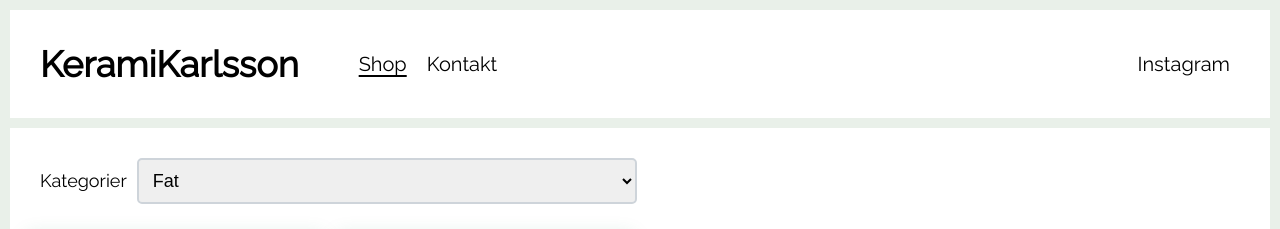
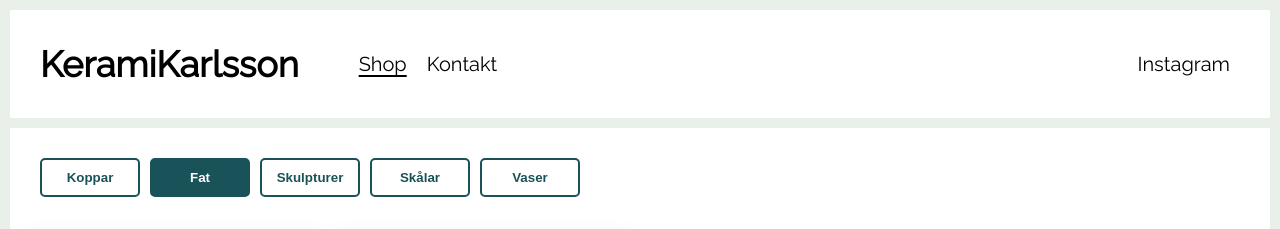
Before and after one commit to elinkarlsson/keramikarlsson, a React (Vite) app: page /shop/fat in a window 1280 px wide. Shown: the top 229 px of the page. Built offline with nearby package versions, Linux system fonts and the light colour scheme; grey boxes are pictures that could not be loaded.

Commit message:
Ändrat select till knappar.

```diff
--- a/src/App.css
+++ b/src/App.css
@@ -7,9 +7,11 @@
   --border-radius: 5px;
   --spacing: 10px;
   --spacing-xl: 20px;
+  --btn-color: #195258;
 }
 
-html, body {
+html,
+body {
   margin: 0px;
   height: 100%;
   font-size: 18px;
@@ -52,7 +54,7 @@ a {
 }
 
 .app {
-  font-family: "Raleway", sans-serif;
+  font-family: 'Raleway', sans-serif;
   background: var(--first-backgrund);
   padding-top: var(--spacing);
 }
@@ -60,7 +62,7 @@ a {
 .main {
   height: 100%;
   width: 100%;
-  background-color: var(--second-backgrund);;
+  background-color: var(--second-backgrund);
 }
 
 .row {
@@ -94,7 +96,6 @@ a {
   }
 }
 
-
 @media screen and (max-width: 700px) {
   .row {
     display: block;
--- a/src/Data/Data.Service.tsx
+++ b/src/Data/Data.Service.tsx
@@ -6,6 +6,6 @@ export const getProducts = () => products;
 
 export const getProduct = (id: number) => products.find(x => x.id == id);
 
-export const getProductsByCategory = (category: string) => category ? products.filter(x => x.category.toLowerCase() == category.toLowerCase()) : products;
+export const getProductsByCategory = (category: string[]) => category ? products.filter(x => category.includes(x.category)) : products;
 
 export const getCategories = () => categories;
--- a/src/Header/Header.css
+++ b/src/Header/Header.css
@@ -1,10 +1,10 @@
 .container {
-  padding:0 var(--spacing) var(--spacing) var(--spacing);
+  padding: 0 var(--spacing) var(--spacing) var(--spacing);
 }
 
 .header {
   padding: 30px;
-  background: var(--second-backgrund);;
+  background: var(--second-backgrund);
   display: flex;
   align-items: center;
 }
--- a/src/Home/Home.css
+++ b/src/Home/Home.css
@@ -29,7 +29,7 @@
   transform: scale(1);
   transition: all 0.3s ease-in-out;
   opacity: 1;
-  transition: .5s ease;
+  transition: 0.5s ease;
   backface-visibility: hidden;
 }
 
@@ -42,7 +42,7 @@
   top: 50%;
   left: 50%;
   text-align: center;
-  transition: .5s ease;
+  transition: 0.5s ease;
   opacity: 0;
   transform: translate(-50%, -50%);
   -ms-transform: translate(-50%, -50%);
--- a/src/Item/Item.css
+++ b/src/Item/Item.css
@@ -16,7 +16,7 @@
 
 .product-image-list {
   display: flex;
-  width: 100%
+  width: 100%;
 }
 
 .product-image-wrapper {
@@ -30,7 +30,7 @@
 
 .product-right-box {
   width: 50%;
-  padding: var(--spacing) var(--spacing) var(--spacing) var( --spacing-xl);
+  padding: var(--spacing) var(--spacing) var(--spacing) var(--spacing-xl);
 }
 
 @media screen and (max-width: 700px) {
--- a/src/Shop/Shop.css
+++ b/src/Shop/Shop.css
@@ -44,7 +44,7 @@ div.gallery img {
 }
 
 .clearfix:after {
-  content: "";
+  content: '';
   display: table;
   clear: both;
 }
@@ -70,3 +70,24 @@ select {
 label {
   margin-right: var(--spacing);
 }
+
+.btn {
+  background-color: white;
+  border: 2px solid var(--btn-color);
+  color: var(--btn-color);
+  font-weight: bold;
+  padding: 10px;
+  margin-right: var(--spacing);
+  margin-bottom: var(--spacing);
+  border-radius: var(--border-radius);
+  cursor: pointer;
+  min-width: 100px;
+}
+
+.btn:hover,
+.btn-active,
+.btn-active:hover {
+  background-color: var(--btn-color);
+  border: 2px solid var(--btn-color);
+  color: white;
+}
--- a/src/Shop/Shop.tsx
+++ b/src/Shop/Shop.tsx
@@ -8,25 +8,17 @@ export default function Shop() {
   const { category } = useParams() as any;
   const categories = getCategories();
   const initialValue = categories.find(x => x.toLowerCase() == category?.toLowerCase()) ?? "";
-  const [selectedValue, setSelectedCategory] = useState(initialValue);
-  const [products, setProducts] = useState(getProductsByCategory(initialValue));
+  const [selectedValue, setSelectedCategory] = useState(initialValue ? [initialValue] : categories);
+  const [products, setProducts] = useState(getProductsByCategory(initialValue ? [initialValue] : categories));
 
   return (
     <div className="shop-container">
       <div className="toolbar">
-        <form>
-          <label htmlFor="categories">Kategorier</label>
-          <select id="categories"
-            onChange={e => {
-              setSelectedCategory(e.currentTarget.value);
-              setProducts(getProductsByCategory(e.currentTarget.value));
-            }}
-            value={selectedValue}>
-            <option value="">Visa alla</option>
         {categories.map(item =>
-              <option key={item} value={item}>{item}</option>)}
-          </select>
-        </form>
+          <button key={item} value={item} className={selectedValue.includes(item) ? 'btn btn-active' : 'btn'} onClick={e => {
+            setSelectedCategory(selectedValue.includes(e.currentTarget.value) ? selectedValue.filter(x => x != e.currentTarget.value) : selectedValue.concat([e.currentTarget.value]));
+            setProducts(getProductsByCategory(selectedValue.includes(e.currentTarget.value) ? selectedValue.filter(x => x != e.currentTarget.value) : selectedValue.concat([e.currentTarget.value])));
+          }}>{item}</button>)}
       </div>
       {products.map(product =>
         <div key={product.id} className="responsive">
```
Also changed, not shown: src/Thumbnail/Thumbnail.tsx (+5 -5 lines), src/Contact/Contact.css (line endings or trailing spaces), src/Shop/Shop.Product.tsx (line endings or trailing spaces). Lines whose indentation alone changed are shown as unchanged.
